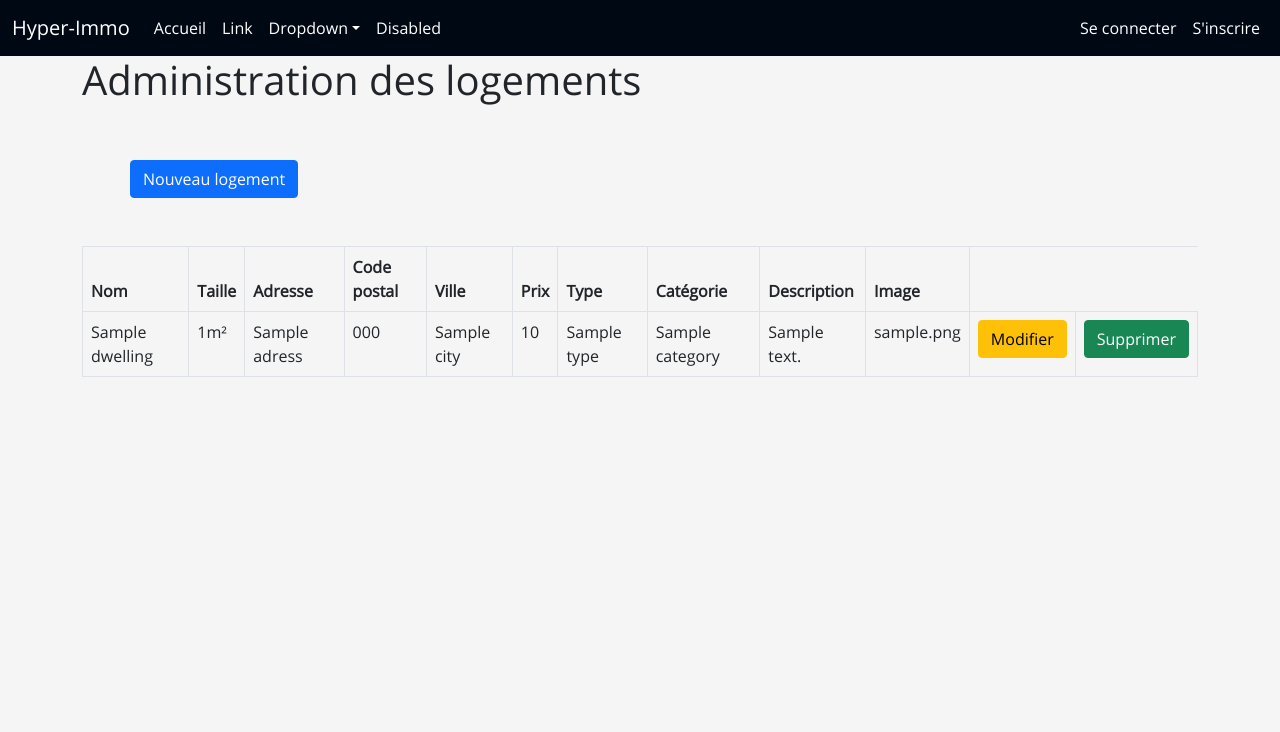
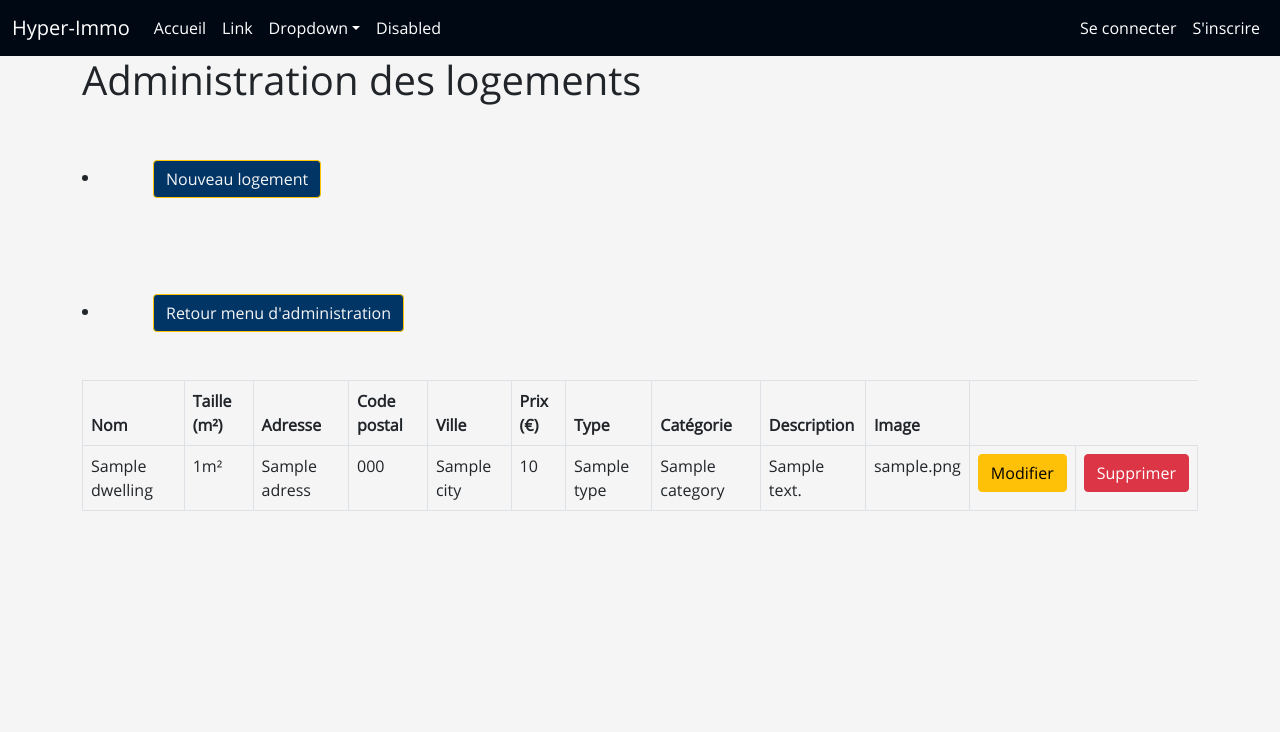
Before and after one commit to ThomLG/hyper-immo, a Symfony app: template templates/admin/dwelling/index.html.twig in a window 1280 px wide. Shown: the top 732 px of the page. Run offline with Twig, Linux system fonts and the light colour scheme; the template is opened without the code that fills it: most values are stand-ins (such as "Sample title", 1, 10 or a date in 2020); some libraries are stand-ins or nearby versions.

Commit message:
front-end improvements (dashboard admin, routes)

```diff
--- a/composer.json
+++ b/composer.json
@@ -43,6 +43,7 @@
         "symfony/validator": "6.1.*",
         "symfony/web-link": "6.1.*",
         "symfony/yaml": "6.1.*",
+        "twig/cssinliner-extra": "^3.4",
         "twig/extra-bundle": "^2.12|^3.0",
         "twig/intl-extra": "^3.4",
         "twig/twig": "^2.12|^3.0"
--- a/templates/_partials/_nav.html.twig
+++ b/templates/_partials/_nav.html.twig
@@ -45,7 +45,7 @@
             <a class="nav-link" href="{{ path('app_profile_details', { lastName: app.user.lastName }) }}">Mon Compte</a>
           </li>
           <li class="nav-item">
-            <a class="nav-link" href="{{ path('app_logout') }}">Se deconnecter</a>
+            <a class="nav-link" href="{{ path('app_logout') }}">Se déconnecter</a>
           </li>
         {% else %}
           <li class="nav-item">
--- a/templates/admin/dwelling/edit.html.twig
+++ b/templates/admin/dwelling/edit.html.twig
@@ -7,6 +7,9 @@
 {% block body %}
   <main class="container">
     <h1>Modifier un logement</h1>
+    <li>
+      <a href="{{ path('dwelling_admin_index') }}" class="btn formBtn m-5">Retour menu d'administration des logements</a>
+    </li>
 
     {{ form(form) }}
     {% if form.picture.vars.data %}
--- a/templates/admin/dwelling/index.html.twig
+++ b/templates/admin/dwelling/index.html.twig
@@ -8,16 +8,21 @@
   <main class="container">
     <h1>Administration des logements</h1>
 
-    <a href="{{ path('dwelling_admin_add') }}" class="btn btn-primary m-5">Nouveau logement</a>
+    <li>
+      <a href="{{ path('dwelling_admin_add') }}" class="btn formBtn m-5">Nouveau logement</a>
+    </li>
+    <li>
+      <a href="{{ path('adminpage_index') }}" class="btn formBtn m-5">Retour menu d'administration</a>
+    </li>
     <table class="table table-bordered">
       <thead>
         <tr>
           <th>Nom</th>
-          <th>Taille</th>
+          <th>Taille (m²)</th>
           <th>Adresse</th>
           <th>Code postal</th>
           <th>Ville</th>
-          <th>Prix</th>
+          <th>Prix (€)</th>
           <th>Type</th>
           <th>Catégorie</th>
           <th>Description</th>
@@ -42,7 +47,7 @@
             </td>
             <td>
               {# <a href="{{ path('dwelling_admin_delete', { id: dwelling.id }) }}" class="btn btn-danger" onclick="">Supprimer</a> #}
-              <a href class="btn btn-success btn-delete" data-id="{{ dwelling.id }}"  data-name="{{ dwelling.name }}" data-city={{dwelling.city}}" data-bs-toggle="modal" data-bs-target="#modalDelete">Supprimer</a>
+              <a href class="btn btn-danger btn-delete" data-id="{{ dwelling.id }}" data-name="{{ dwelling.name }}" data-city="{{ dwelling.city }}" data-bs-toggle="modal" data-bs-target="#modalDelete">Supprimer</a>
             </td>
           </tr>
         {% endfor %}
```
Also changed, not shown: templates/_partials/_cards_dwelling.html.twig (added, +14 -0 lines), templates/admin/dwelling/add.html.twig (+9 -4 lines), templates/admin/index.html.twig (+8 -4 lines), templates/category/index.html.twig (+6 -12 lines), templates/default/index.html.twig (+1 -13 lines), 1 other file.
